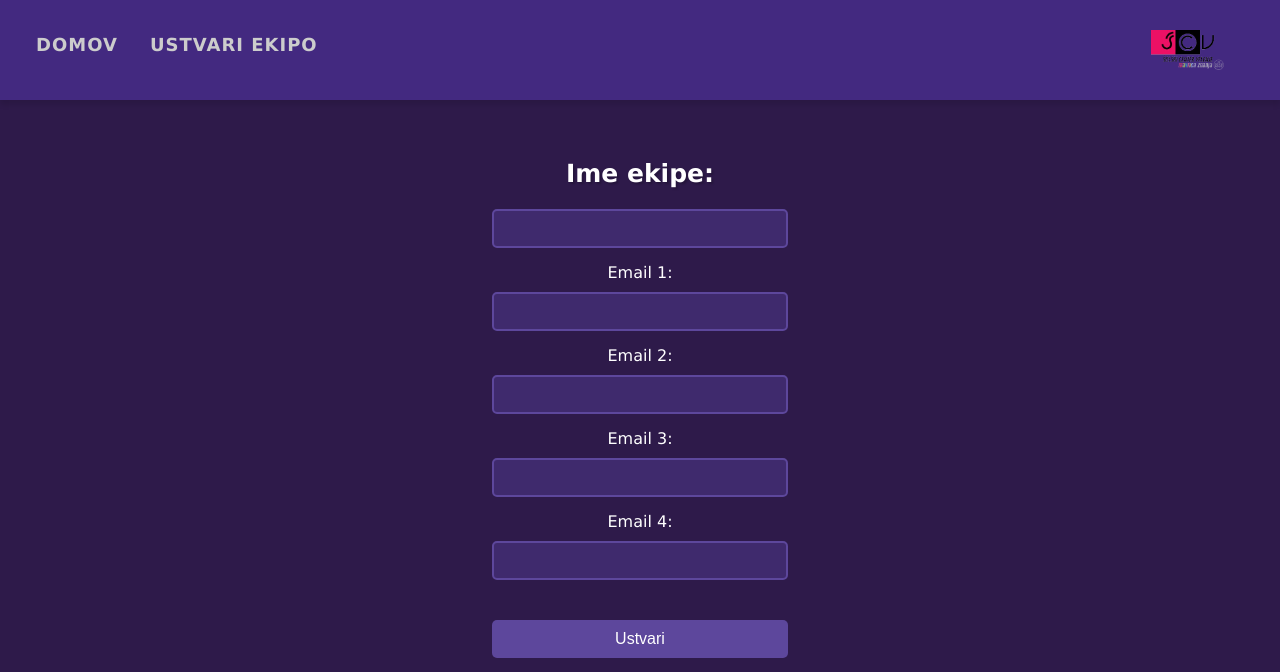
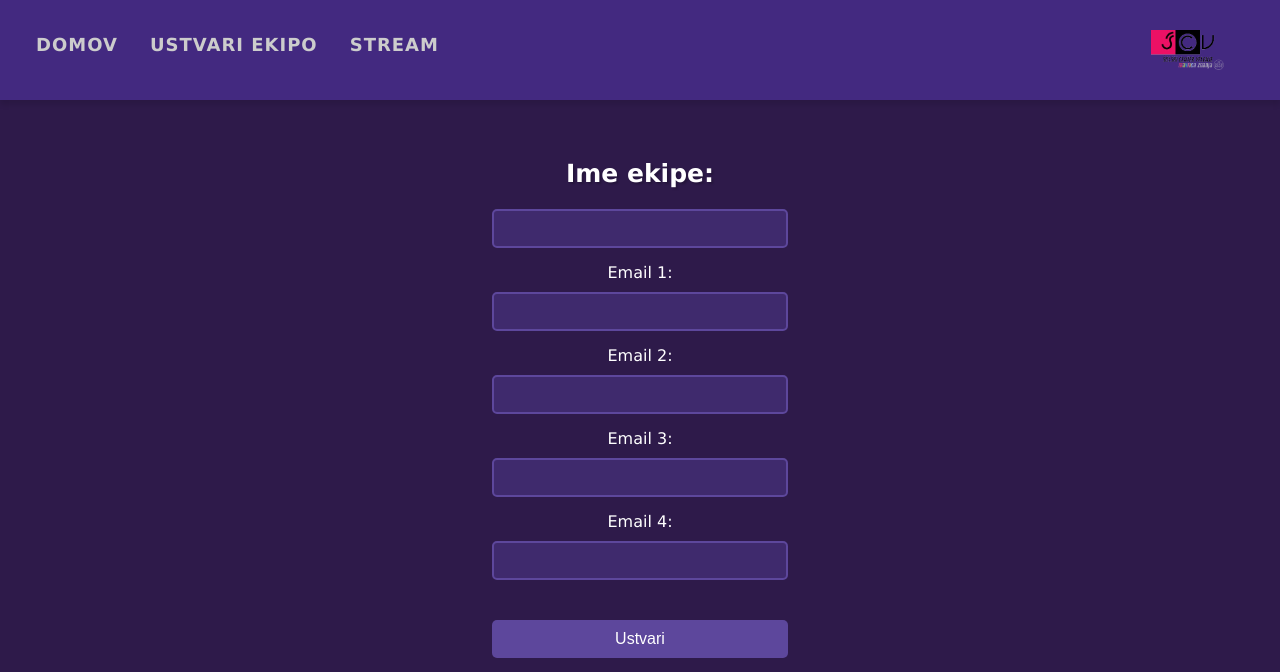
Before and after one commit to JakaKosir1/GamejamPHP, a PHP site: page /team.php in a window 1280 px wide. Shown: the top 672 px of the page. Run offline with PHP 8.4, Linux system fonts and the light colour scheme; data that the repository does not hold is empty.

Commit message:
Update team.php

```diff
--- a/team.php
+++ b/team.php
@@ -212,6 +212,7 @@ $conn->close();
 <header class="navbar">
     <a class="navadn" href="index.php">Domov</a>
     <a class="navadn" href="team.php">Ustvari ekipo</a>
+    <a class="navadn" href="stream.php">Stream</a>
     <a href="http://ers.scv.si" target="_blank">
         <img class="povecava" src="Slike/scv.png" alt="Logo" height="40">
     </a>
```
